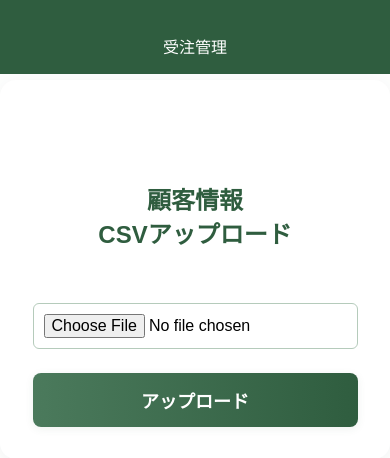
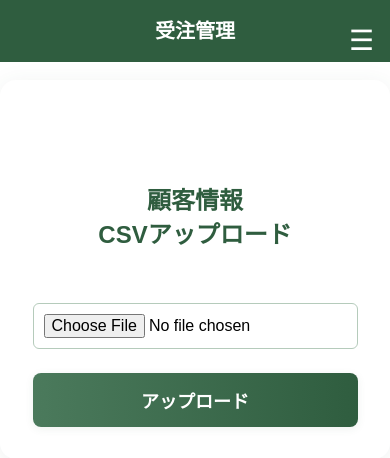
Before and after one commit to yoichi-project01/MBS_B, a PHP site: page /customer_infomation/index.php in a window 390 px wide. Shown: the top 458 px of the page. Run offline with PHP 8.4, Linux system fonts and the light colour scheme.

Commit message:
ヘッダーいい感じ

```diff
--- a/component/header.php
+++ b/component/header.php
@@ -10,7 +10,7 @@
         <label for="menu-toggle" class="menu-toggle-label">☰</label>
 
         <!-- 左側のタイトル -->
-        <a id="store-title"><?php echo nl2br(htmlspecialchars($storeName . "\n受注管理")); ?></a>
+        <a id="store-title"><?php echo htmlspecialchars($storeName . " 受注管理"); ?></a>
 
         <!-- ナビゲーションメニュー -->
         <nav class="nav">
--- a/style.css
+++ b/style.css
@@ -30,27 +30,17 @@
     max-width: 100%;
     margin: 0 auto;
     display: flex;
-    justify-content: center;
+    justify-content: space-between;
     align-items: center;
+    padding: 0 16px;
+    position: relative;
 }
 
 .nav {
     display: flex;
-    justify-content: center;
-    /* nav全体を中央に */
+    gap: 16px;
     align-items: center;
-    width: 100%;
-    gap: 16px;
-    padding: 0 16px;
-    flex-wrap: wrap;
-    text-align: center;
 }
-
-.nav-left {
-    margin-right: auto;
-    /* 左端に寄せる */
-}
-
 
 .nav a {
     text-decoration: none;
@@ -122,6 +112,24 @@
     outline-offset: 2px;
 }
 
+.menu-toggle-checkbox {
+    display: none;
+}
+
+.menu-toggle-label {
+    display: none;
+    font-size: 28px;
+    color: #fff;
+    cursor: pointer;
+}
+
+a#store-title {
+    font: 100 16px/1.5 'Hiragino Kaku Gothic ProN', Meiryo, sans-serif;
+    font-weight: bold;
+    font-size: 20px;
+    color: #fff;
+}
+
 /* ===================
      アップロードコンテナ
   =================== */
@@ -187,6 +195,14 @@
         padding: 14px 0;
     }
 
+    .menu-toggle-label {
+        display: block;
+        position: absolute;
+        top: 8px;
+        right: 16px;
+        z-index: 1001;
+    }
+
     h1 {
         font-size: 24px;
         margin-top: 80px;
@@ -196,23 +212,19 @@
         display: block;
     }
 
+    h2#store-title {
+        margin: 0;
+        padding: 16px 0 8px;
+        text-align: left;
+    }
+
     .nav {
         display: none;
         flex-direction: column;
         background-color: #2f5d3f;
         width: 100%;
         padding: 8px 0;
-        text-align: center;
-        transition: max-height 0.3s ease, opacity 0.3s ease;
-        overflow: hidden;
-        max-height: 0;
-        opacity: 0;
-    }
-
-    .nav.open {
-        display: flex;
-        max-height: 500px;
-        opacity: 1;
+        margin-top: 48px;
     }
 
     .header-inner {
@@ -220,6 +232,11 @@
         align-items: center;
         /* 修正 */
         padding: 0 16px;
+    }
+
+    .nav a {
+        padding: 12px;
+        font-size: 16px;
     }
 
     .menu-toggle-label {
@@ -230,19 +247,3 @@
         display: flex;
     }
 }
-
-.menu-toggle-checkbox {
-    display: none;
-}
-
-.menu-toggle-label {
-    display: none;
-    font-size: 24px;
-    cursor: pointer;
-    color: #fff;
-    position: absolute;
-    right: 16px;
-    top: 50%;
-    transform: translateY(-50%);
-    z-index: 1001;
-}
```
